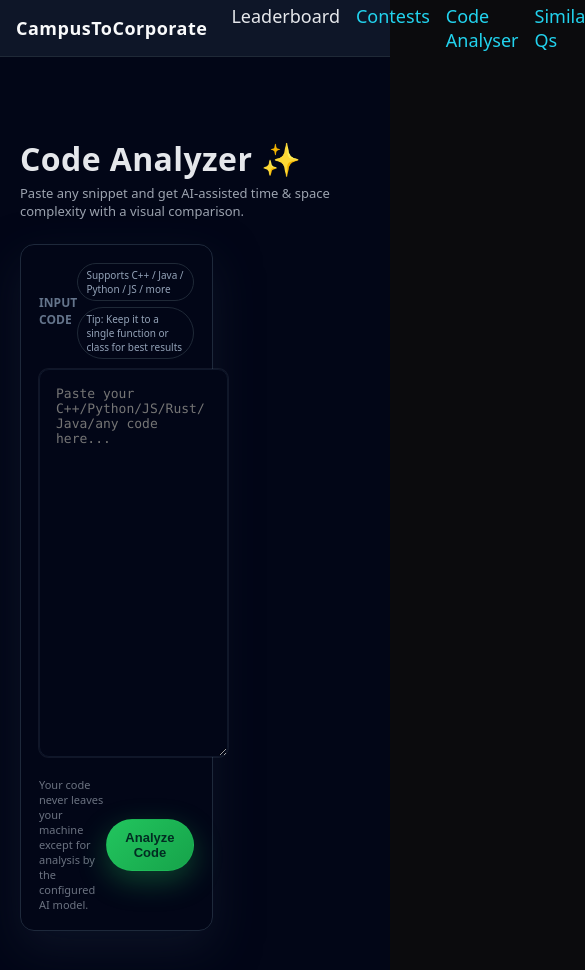
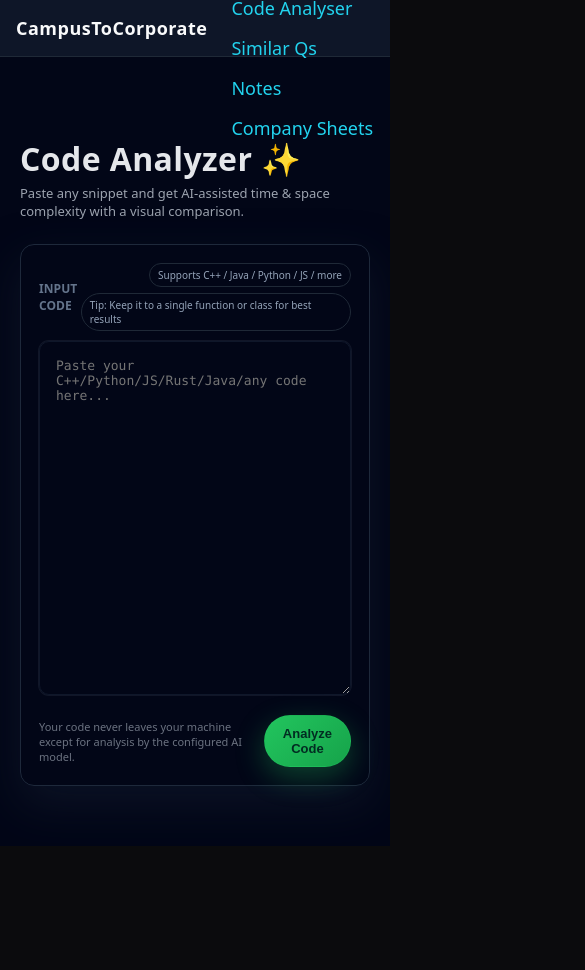
Before and after one commit to Sandeep-0001/Code-Analyser, a React (Vite) app in the folder frontend/: page / in a window 390 px wide. Shown: the top 970 px of the page, 585 px wide, since content can reach past the window. After the commit the page ends 846 px from the top, so only its background shows below. Built offline with nearby package versions, Linux system fonts and the light colour scheme.

Commit message:
Update Files

```diff
--- a/frontend/src/CodeAnalyzer.jsx
+++ b/frontend/src/CodeAnalyzer.jsx
@@ -97,7 +97,6 @@
 
   const layout = {
     display: 'grid',
-    gridTemplateColumns: 'minmax(0, 1.4fr) minmax(0, 1fr)',
     gap: 20,
     alignItems: 'flex-start',
   };
@@ -155,7 +154,7 @@
 
   return (
     <div style={container}>
-      <div style={headerRow}>
+      <div style={headerRow} className="ca-header-row">
         <div style={titleBlock}>
           <h1 style={titleStyle}>
             Code Analyzer <span style={{ color: '#eab308' }}>✨</span>
@@ -166,7 +165,7 @@
         </div>
       </div>
 
-      <div style={layout}>
+      <div style={layout} className="ca-layout">
         {/* Editor panel */}
         <div style={editorCard}>
           <div style={editorHeader}>
@@ -184,6 +183,8 @@
             placeholder="Paste your C++/Python/JS/Rust/Java/any code here..."
             style={{
               width: '100%',
+              maxWidth: '100%',
+              boxSizing: 'border-box',
               minHeight: '42vh',
               background: 'radial-gradient(circle at top,#020617,#020617 45%,#020617)',
               border: '1px solid #0f172a',
--- a/frontend/src/NavBar.jsx
+++ b/frontend/src/NavBar.jsx
@@ -29,6 +29,7 @@
 		gap: 16,
 		fontSize: 18,
 		color: "#cbd5f5",
+		flexWrap: "wrap",
 	};
 	const linkBase = {
 		textDecoration: "none",
--- a/frontend/src/index.css
+++ b/frontend/src/index.css
@@ -9,3 +9,19 @@
   background-color: #020617; /* slate-950 */
   color: #e5e7eb; /* slate-200 */
 }
+
+.ca-layout {
+  display: grid;
+  grid-template-columns: minmax(0, 1.4fr) minmax(0, 1fr);
+}
+
+@media (max-width: 768px) {
+  .ca-layout {
+    grid-template-columns: 1fr;
+  }
+
+  .ca-header-row {
+    flex-direction: column;
+    align-items: flex-start;
+  }
+}
```
